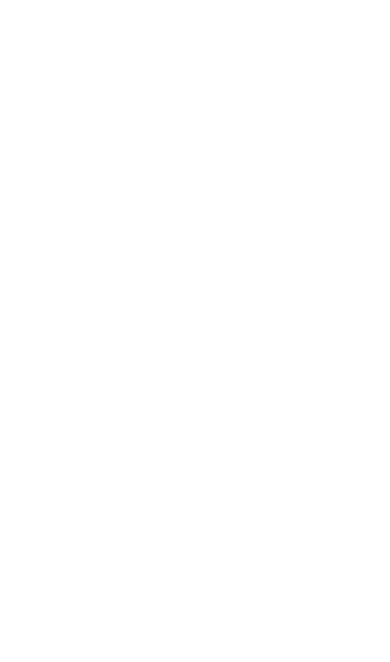
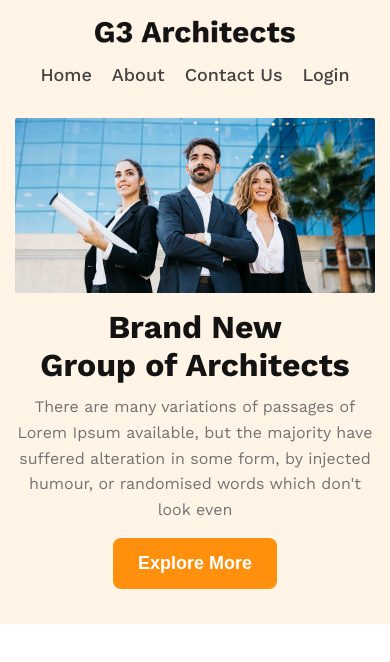
Before and after one commit to rakeebhasan/G3-Architects, a plain HTML site: page index.html in a window 390 px wide. Drawn offline with nearby package versions, Linux system fonts and the light colour scheme.

Commit message:
Responsive Header Area Added.

```diff
--- a/css/responsive.css
+++ b/css/responsive.css
@@ -1,6 +1,64 @@
 @media screen and (min-width: 992px) and (max-width: 1199px) {
+	.container {
+		max-width: 960px;
+	}
 }
 @media screen and (min-width: 768px) and (max-width: 991px) {
+	.container {
+		max-width: 720px;
+	}
+	.header-area {
+		padding-top: 30px;
+		padding-bottom: 35px;
+	}
+	.navbar-area a img {
+		width: 250px;
+	}
+	.hero-description {
+		padding-top: 50px;
+	}
+	.hero-description p {
+		margin-top: 10px;
+		margin-bottom: 20px;
+	}
+	.hero-area img {
+		margin-top: 30px;
+	}
 }
 @media screen and (max-width: 767px) {
+	.header-area {
+		padding-top: 20px;
+		padding-bottom: 35px;
+	}
+	.navbar-area {
+		flex-direction: column;
+		gap: 15px;
+	}
+	.navbar-area a img {
+		width: 200px;
+	}
+	.navbar-area ul {
+		gap: 20px;
+	}
+	.hero-description h1 {
+		font-size: 32px;
+	}
+	.btn-primary {
+		font-size: 18px;
+		padding: 15px 25px;
+	}
+	.hero-description {
+		padding-top: 15px;
+	}
+	.hero-description p {
+		margin-top: 10px;
+		margin-bottom: 15px;
+	}
+	.hero-area img {
+		margin-top: 30px;
+	}
+	.hero-area {
+		display: flex;
+		flex-direction: column-reverse;
+	}
 }
--- a/index.html
+++ b/index.html
@@ -5,6 +5,54 @@
 		<meta name="viewport" content="width=device-width, initial-scale=1.0" />
 		<title>G3 Architects</title>
 		<link rel="stylesheet" href="style.css" />
+		<link rel="stylesheet" href="css/responsive.css" />
 	</head>
-	<body></body>
+	<body>
+		<!-- HEADER AREA START -->
+		<header class="header-area">
+			<div class="container">
+				<!-- NAVBAR AREA START -->
+				<nav class="navbar-area flex align-items-center">
+					<a href="index.html">
+						<img src="images/G3Architects.png" alt="" />
+					</a>
+					<ul class="flex">
+						<li><a href="#">Home</a></li>
+						<li><a href="#">About</a></li>
+						<li><a href="#">Contact Us</a></li>
+						<li><a href="#">Login</a></li>
+					</ul>
+				</nav>
+				<!-- NAVBAR AREA END -->
+
+				<!-- HERO AREA START -->
+				<section class="hero-area">
+					<div class="hero-description">
+						<h1>
+							Brand New <br />
+							Group of Architects
+						</h1>
+						<p>
+							There are many variations of passages of Lorem Ipsum
+							available, but the majority have suffered alteration
+							in some form, by injected humour, or randomised
+							words which don't look even
+						</p>
+						<button class="btn-primary">Explore More</button>
+					</div>
+					<img src="images/hero-banner-img.png" alt="" />
+				</section>
+				<!-- HERO AREA END -->
+			</div>
+		</header>
+		<!-- HEADER AREA END -->
+
+		<!-- MAIN AREA START -->
+		<main></main>
+		<!-- MAIN AREA END -->
+
+		<!-- FOOTER AREA START -->
+		<footer></footer>
+		<!-- FOOTER AREA END -->
+	</body>
 </html>
--- a/style.css
+++ b/style.css
@@ -6,8 +6,92 @@
 	box-sizing: border-box;
 }
 
+:root {
+	--dark1: #131313;
+	--dark2: #424242;
+	--dark3: #727272;
+	--dark4: #a1a1a1;
+}
+
 body {
 	font-family: "Work Sans", sans-serif;
 	font-size: 16px;
 	font-weight: 400;
 }
+
+.container {
+	max-width: 1150px;
+	margin: 0 auto;
+	padding-left: 15px;
+	padding-right: 15px;
+}
+
+.flex {
+	display: flex;
+}
+
+.align-items-center {
+	align-items: center;
+}
+
+.btn-primary {
+	padding: 20px 25px;
+	border-radius: 8px;
+	background: #ff900e;
+	color: #fff;
+	font-size: 20px;
+	font-weight: 600;
+	border: none;
+	cursor: pointer;
+}
+
+/*===========================
+HEADER AREA CSS HERE
+=============================*/
+.header-area {
+	background: rgba(255, 144, 14, 0.1);
+	padding-top: 50px;
+	padding-bottom: 45px;
+}
+
+.navbar-area {
+	justify-content: space-between;
+}
+
+.navbar-area ul {
+	list-style: none;
+	gap: 30px;
+}
+
+.navbar-area ul li a {
+	color: var(--dark2);
+	font-size: 18px;
+	font-weight: 500;
+	line-height: 144.444%;
+	text-decoration: none;
+}
+
+.hero-description {
+	max-width: 862px;
+	margin: auto;
+	padding-top: 102px;
+	text-align: center;
+}
+
+.hero-description h1 {
+	color: var(--dark1);
+	font-size: 64px;
+	font-weight: 700;
+}
+
+.hero-description p {
+	color: var(--dark3);
+	line-height: 162.5%;
+	margin-top: 25px;
+	margin-bottom: 32px;
+}
+
+.hero-area img {
+	width: 100%;
+	margin-top: 50px;
+}
```
Also changed, not shown: images/hero-banner-img.png (added).
